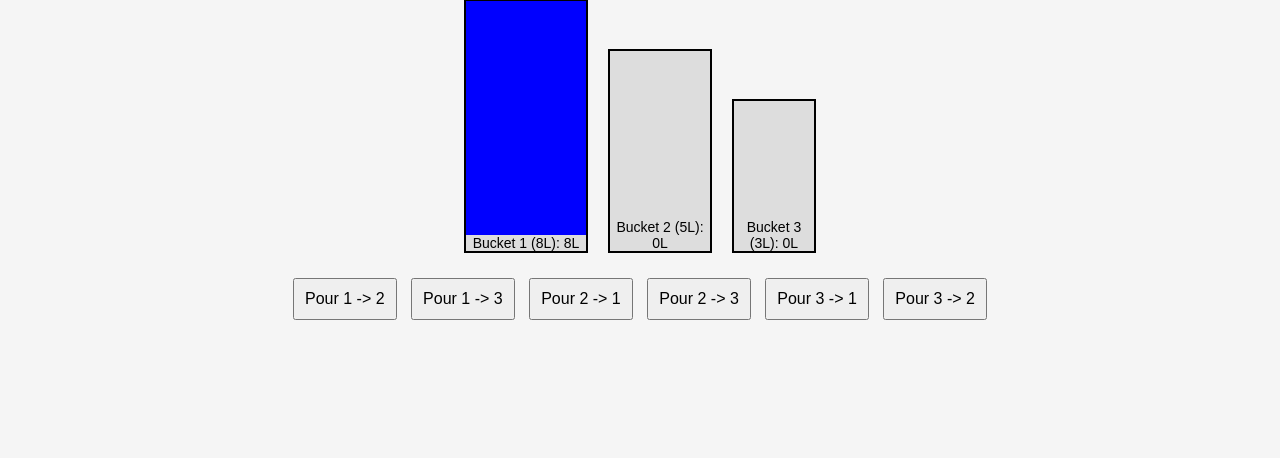
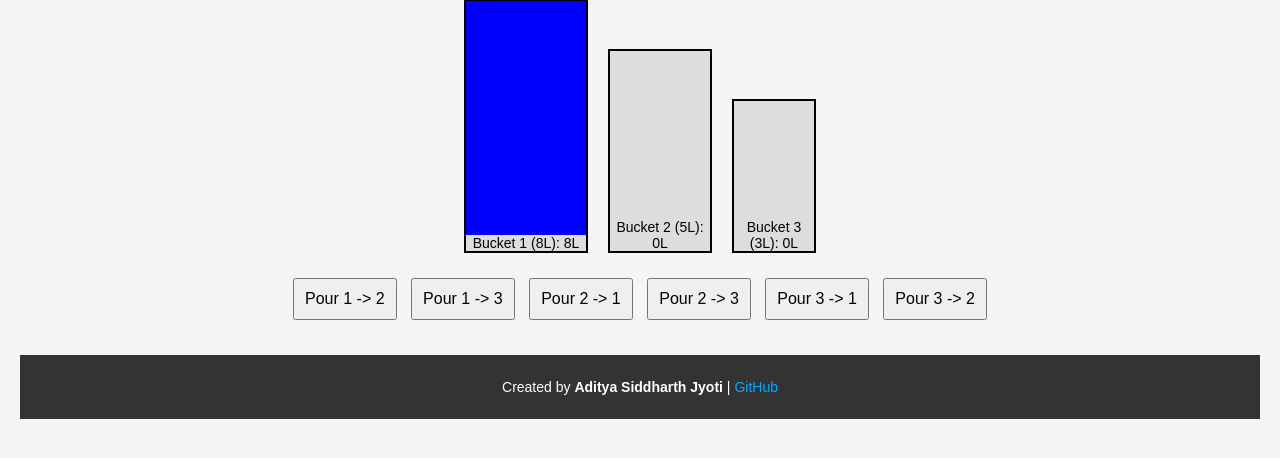
Before and after one commit to arch-adi21/3bucketGUI, a Flask app: page / in a window 1280 px wide. Shown: the part 81-539 px from the top of the page. Run offline with Flask 3, Linux system fonts and the light colour scheme.

Commit message:
Add files via upload

```diff
--- a/static/style.css
+++ b/static/style.css
@@ -13,7 +13,7 @@ body {
     display: flex;
     justify-content: center;
     margin: 20px 0;
-    align-items: flex-end; /* Align buckets to the bottom */
+    align-items: flex-end;
   }
 
   .bucket {
@@ -24,17 +24,17 @@ body {
   }
 
   #bucket1 {
-    width: 120px; /* Largest bucket for 8L */
+    width: 120px;
     height: 250px;
   }
 
   #bucket2 {
-    width: 100px; /* Medium bucket for 5L */
+    width: 100px;
     height: 200px;
   }
 
   #bucket3 {
-    width: 80px; /* Smallest bucket for 3L */
+    width: 80px;
     height: 150px;
   }
 
@@ -68,3 +68,20 @@ body {
     font-size: 16px;
     cursor: pointer;
   }
+
+  footer {
+    margin-top: 30px;
+    padding: 10px;
+    background: #333;
+    color: #fff;
+    font-size: 14px;
+  }
+
+  footer a {
+    color: #0af;
+    text-decoration: none;
+  }
+
+  footer a:hover {
+    text-decoration: underline;
+  }
--- a/templates/index.html
+++ b/templates/index.html
@@ -30,6 +30,13 @@
     <button onclick="pour(2, 0)">Pour 3 -> 1</button>
     <button onclick="pour(2, 1)">Pour 3 -> 2</button>
   </div>
+
+  <!-- Benchmark Section -->
+  <footer>
+    <p>Created by <strong>Aditya Siddharth Jyoti</strong> |
+    <a href="https://github.com/arch-adi21/3bucketGUI" target="_blank">GitHub</a></p>
+  </footer>
+
   <script src="/static/script.js"></script>
 </body>
 </html>
```
